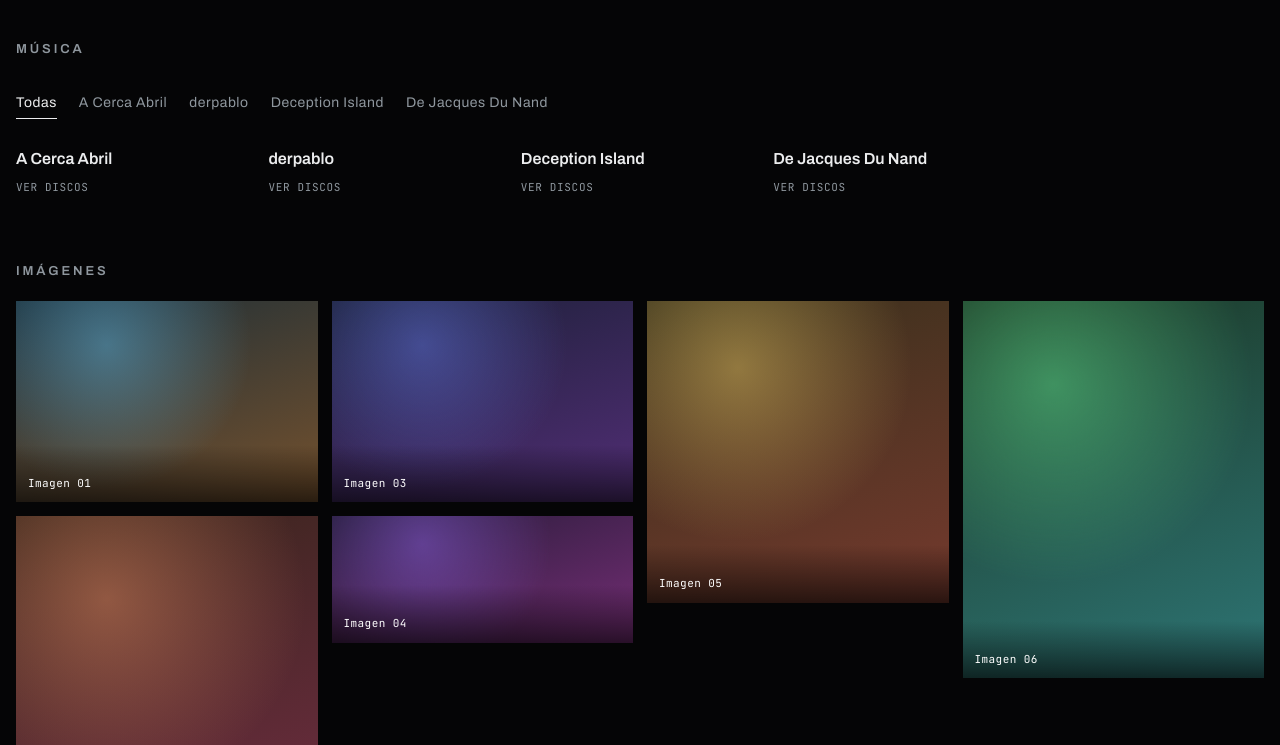
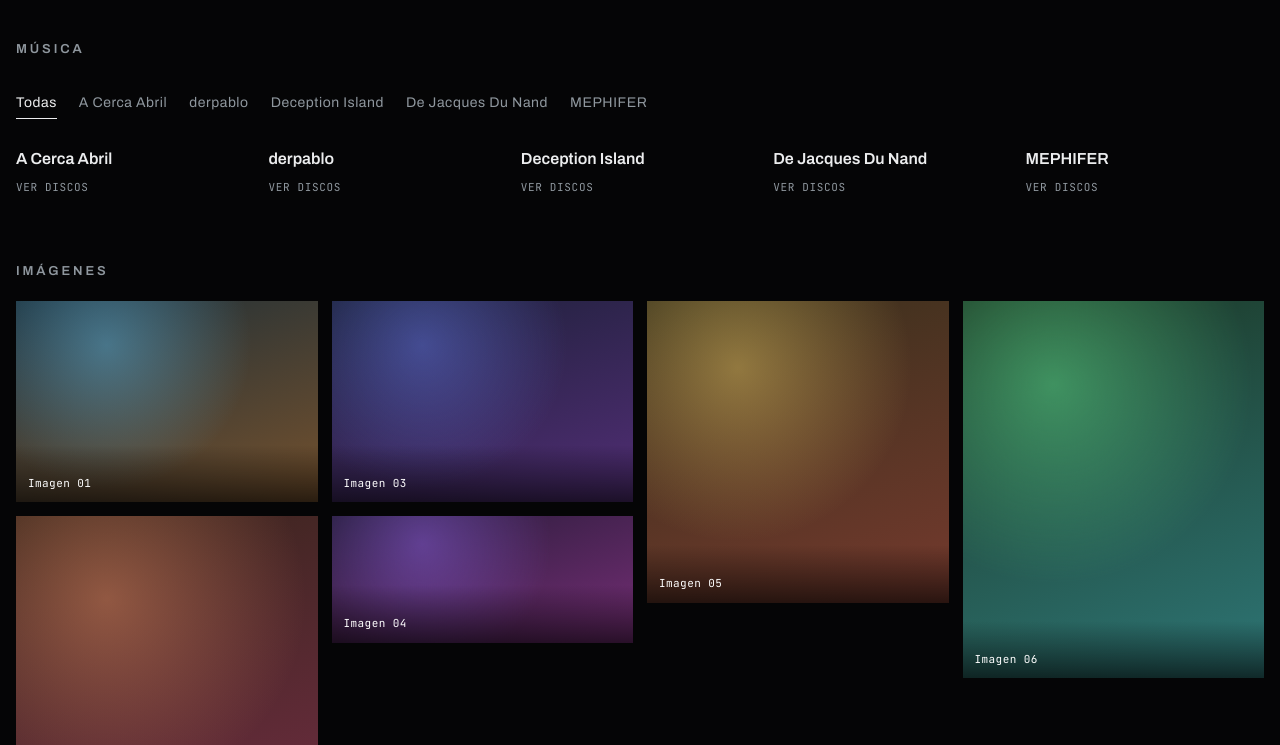
Before and after one commit to PabloritterHub/pabloritter, a plain HTML site: page index.html in a window 1280 px wide. Shown: the part 55-800 px from the top of the page. Drawn offline with Linux system fonts and the light colour scheme; no server answers.

Commit message:
Update index.html

```diff
--- a/index.html
+++ b/index.html
@@ -351,9 +351,11 @@ var BANDAS = [
   ] },
   { n: "De Jacques Du Nand", img: PORTADA_PAS_PARLER, h1: 45, h2: 10, url: "https://open.spotify.com/artist/29qBaEtAqcp1fYkteZrO7z", discos: [
     { t: "Pas Parler / Se Lo Puso a Lord Cochrane", img: PORTADA_PAS_PARLER, tipo: "", year: 2009, url: "https://open.spotify.com/album/4vTD88PZW5MogUoDaTECSh",
-      descripcion: "LP en vivo en el Teatro Lord Cochrane, en La Fête de la Musique. Valdivia, Chile.",
+      descripcion: "LP y en vivo en el Teatro Lord Cochrane, en La Fête de la Musique. Valdivia, Chile.",
       rol: "Guitarra y composición." }
-  ] }
+  ] },
+  { n: "MEPHIFER",
+      rol: "." }
 ];
 /* ================================ */
 
```
